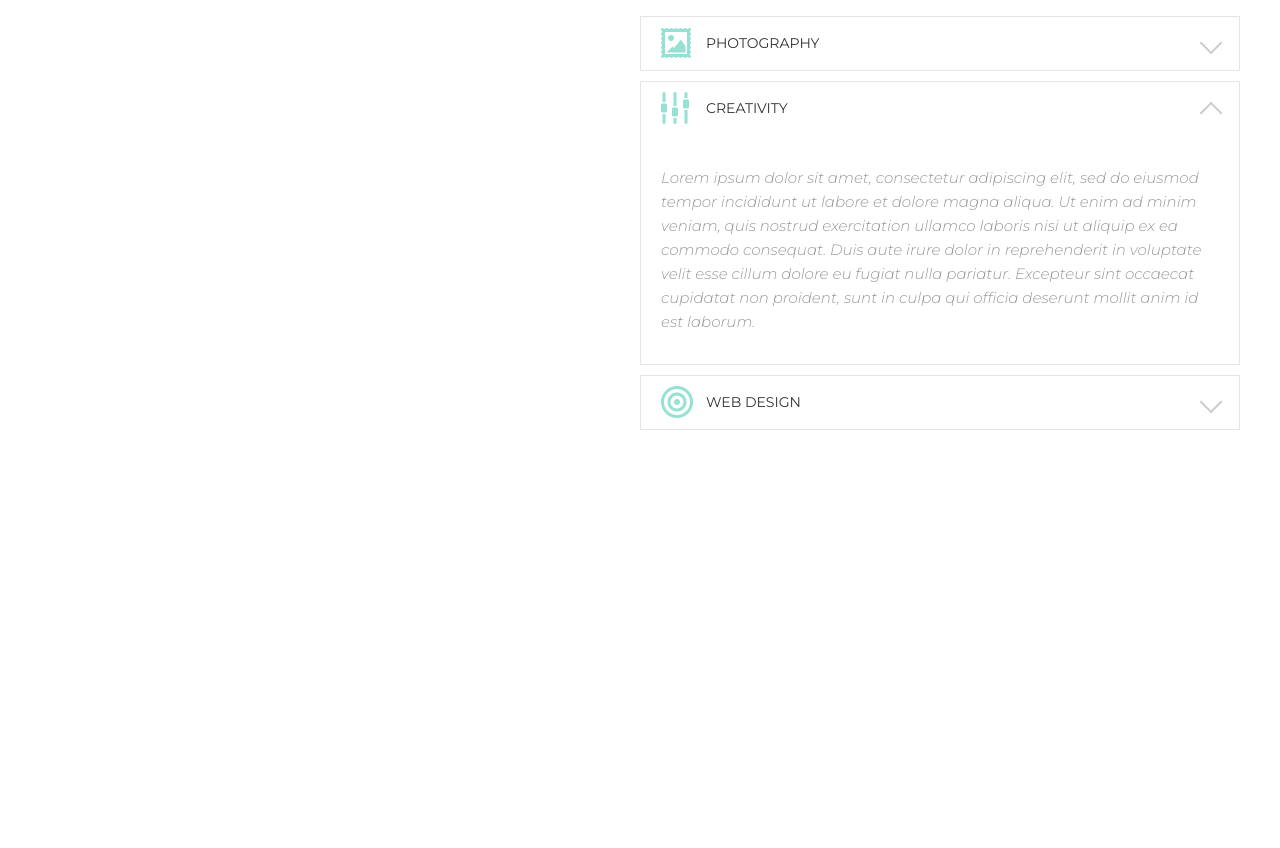
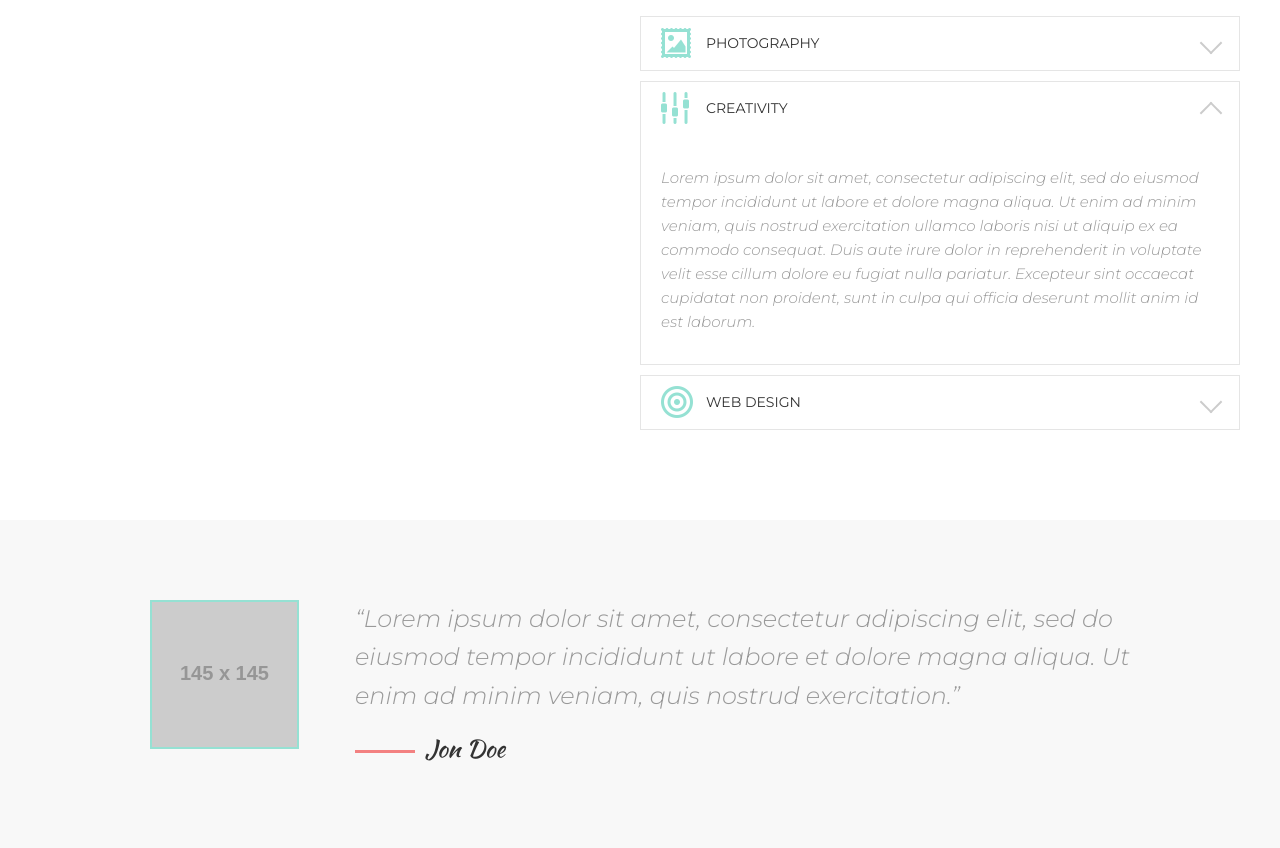
Before and after one commit to BachiOlga/MoGo, a plain HTML site: page index.html in a window 1280 px wide. Shown: the part 3572-4420 px from the top of the page. Before the commit the page ends 4092 px from the top, so only its background shows below. Drawn offline with Linux system fonts and the light colour scheme; placeholder pictures from the web are drawn by us.

Commit message:
add section--grey

```diff
--- a/assets/css/style.css
+++ b/assets/css/style.css
@@ -231,6 +231,10 @@ hr {
     padding-bottom: 0;
     background: url(../images/divicesbg.png)center no-repeat;
     background-size: cover;
+}
+
+.section--grey {
+    background-color: #f8f8f8;
 }
 
 .section__header {
@@ -485,3 +489,46 @@ hr {
 }
 
 /*/ Accordion  */
+/* Reviews */
+.reviews {
+    padding: 0 110px;
+}
+
+.reviews__item {
+    padding-left: 205px;
+    position: relative;
+}
+
+.reviews__photo {
+    border: 2px solid #95e1d3;
+    position: absolute;
+    top: 0;
+    left: 0;
+    z-index: 1;
+}
+
+.reviews__text {
+    font-size: 24px;
+    color: #999;
+    font-style: italic;
+    font-weight: 300;
+    margin-bottom: 15px;
+}
+
+.reviews__author {
+    font-size: 24px;
+    color: #333;
+    font-family: 'Kaushan Script', cursive;
+}
+
+.reviews__author::before {
+    content: "";
+    display: inline-block;
+    vertical-align: middle;
+    margin-right: 10px;
+    width: 60px;
+    height: 3px;
+    background-color: #f38181;
+}
+
+/*/Reviews */
--- a/index.html
+++ b/index.html
@@ -241,8 +241,21 @@
                     <!--/Accordion -->
                 </div><!-- /wedo__item -->
             </div><!-- /Wedo -->
+        </div><!-- /container -->
+    </section>
+    <div class="section section--grey">
+        <div class="container">
+            <div class="reviews">
+                <div class="reviews__item">
+                    <img class="reviews__photo" src="http://placehold.it/145" alt="">
+                    <div class="reviews__text">“Lorem ipsum dolor sit amet, consectetur adipiscing elit, sed do eiusmod
+                        tempor incididunt ut labore et dolore magna aliqua. Ut enim ad minim veniam, quis nostrud
+                        exercitation.”</div>
+                    <div class="reviews__author">Jon Doe</div>
+                </div>
+            </div>
         </div>
-    </section>
+    </div>
 </body>
 
 </html>
```
